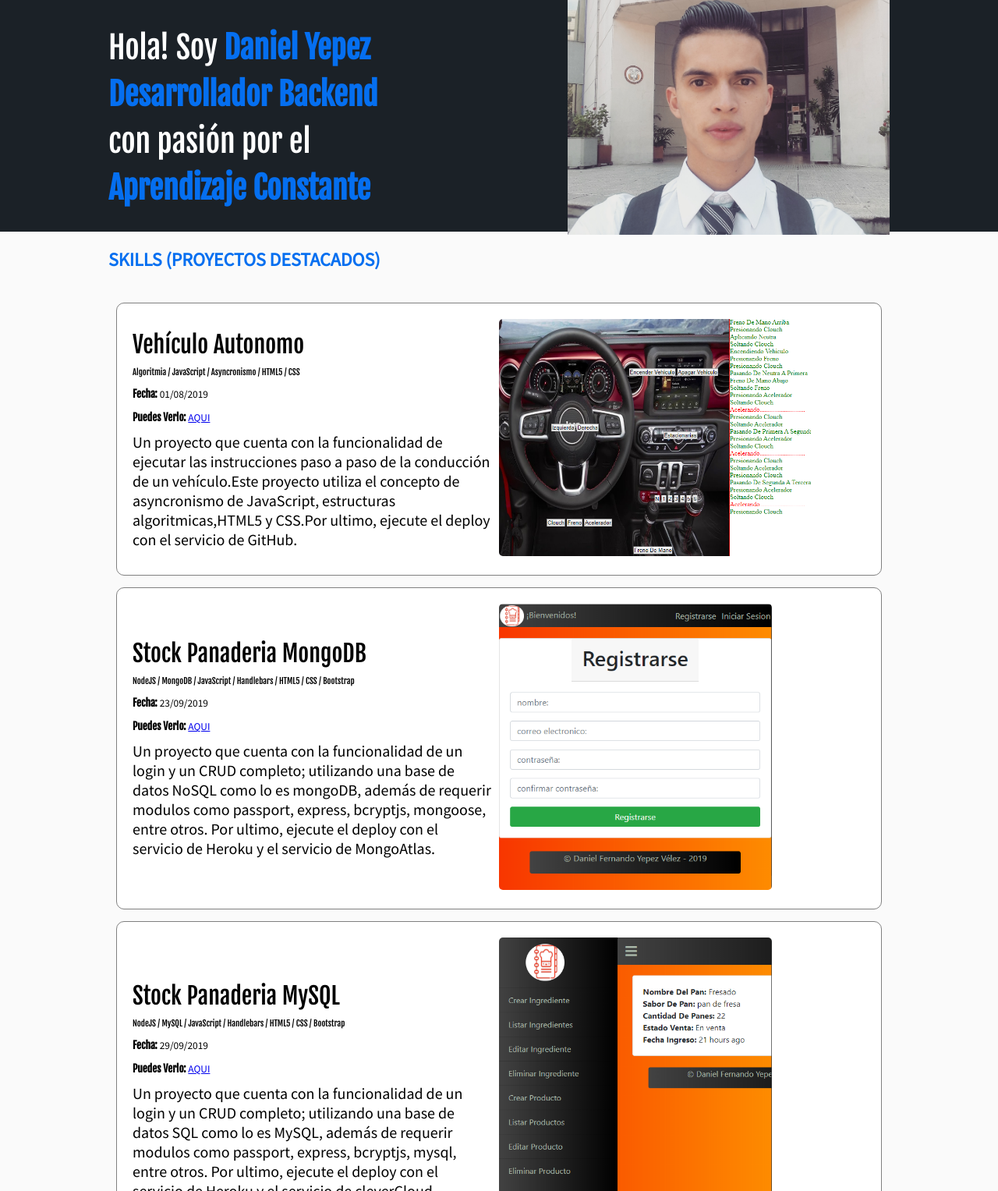
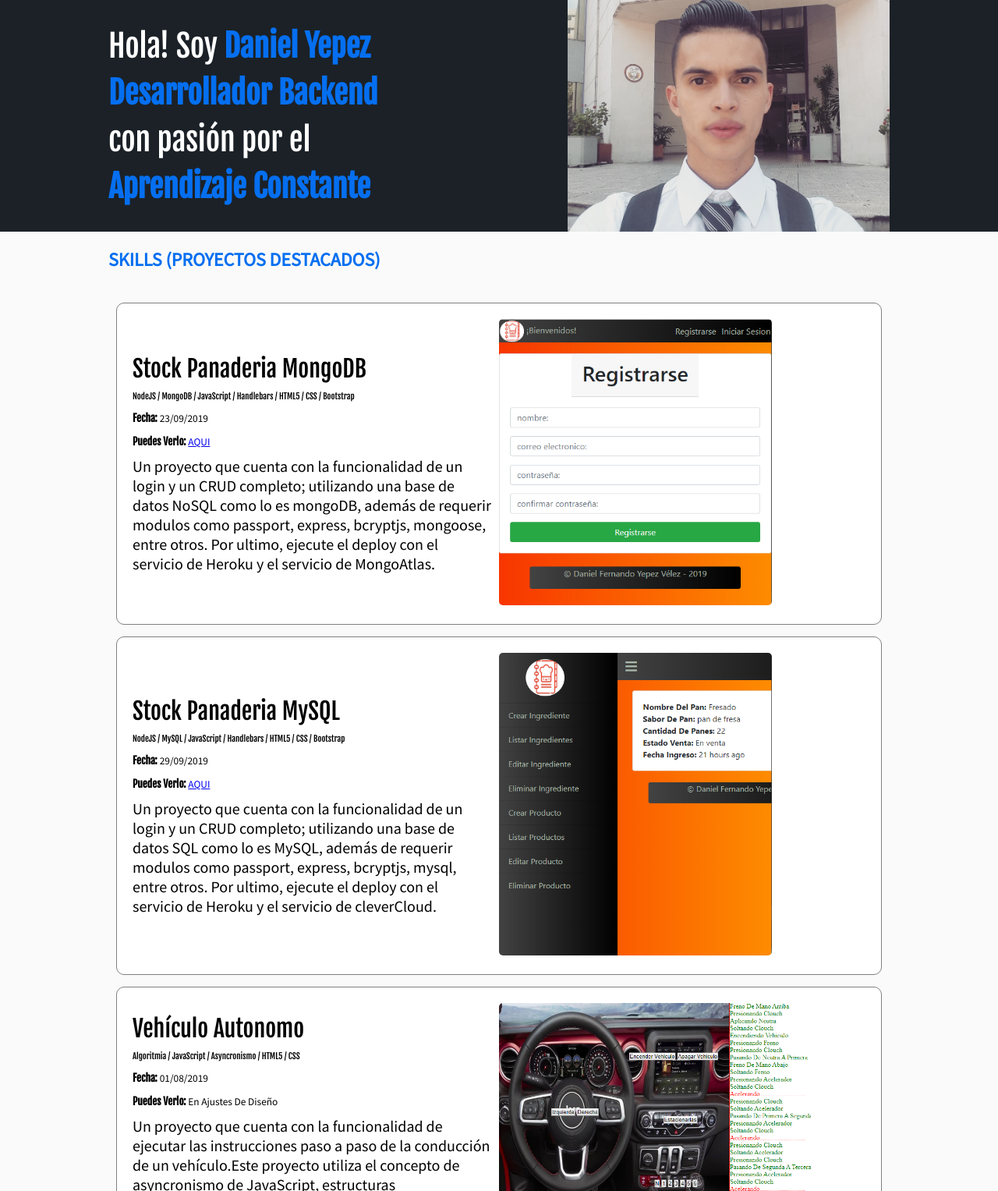
Before and after one commit to DanielFernandoYepezVelez/Portafolio-Proyectos, a plain HTML site: page index.html in a window 1280 px wide. Shown: the part 73-1600 px from the top of the page at 78% size. Drawn offline with Linux system fonts and the light colour scheme.

Commit message:
Organizando Detalles

```diff
--- a/index.html
+++ b/index.html
@@ -50,28 +50,13 @@
         <div class="container">
             <h1>Hola! Soy <strong>Daniel Yepez </strong> <br /> <strong> Desarrollador Backend </strong> <br />con pasión por el <br> <strong> Aprendizaje Constante </strong></h1>
             <figure>
-                <img class="hero-image" src="./Img/hero.jpg" width="413" height="304" alt="Hero Principal">
+                <img class="hero-image" src="./Img/hero.jpg" width="413" height="300" alt="Hero Principal">
             </figure>
         </div>
     </section>
     <section class="portfolio" id="portafolio">
         <div class="container">
             <h2>Skills (Proyectos Destacados)</h2>
-            <article class="project">
-                <div class="project-datails">
-                    <h3 class="project-title">Vehículo Autonomo</h3>
-                    <h6 class="project-course">Algoritmia / JavaScript / Asyncronismo / HTML5 / CSS </h6>
-                    <p class="project-date"><small><strong>Fecha: </strong>01/08/2019</small></p>
-                    <p class="project-url"><small><strong>Puedes Verlo: </strong><a href="https://danielfernandoyepezvelez.github.io/ProyectoVehiculo/index.html" target="_blank">AQUI</a></small></p>
-                    <p class="project-description">
-                        Un proyecto que cuenta con la funcionalidad de ejecutar las instrucciones paso a paso de la conducción de un vehículo.Este proyecto utiliza el concepto de asyncronismo de JavaScript, estructuras algoritmicas,HTML5 y CSS.Por ultimo, ejecute el deploy con
-                        el servicio de GitHub.
-                    </p>
-                </div>
-                <figure class="project-imageContainer">
-                    <img class="project-image" src="./Img/vehiculo.PNG" width="400" alt="Proyecto Vehiculo Autonomo">
-                </figure>
-            </article>
             <article class="project">
                 <div class="project-datails">
                     <h3 class="project-title">Stock Panaderia MongoDB</h3>
@@ -100,6 +85,21 @@
                 </div>
                 <figure class="project-imageContainer">
                     <img class="project-image" src="./Img/proyectoMySQL.PNG" width="350" alt="Proyect Panaderia MySQL">
+                </figure>
+            </article>
+            <article class="project">
+                <div class="project-datails">
+                    <h3 class="project-title">Vehículo Autonomo</h3>
+                    <h6 class="project-course">Algoritmia / JavaScript / Asyncronismo / HTML5 / CSS </h6>
+                    <p class="project-date"><small><strong>Fecha: </strong>01/08/2019</small></p>
+                    <p class="project-url"><small><strong>Puedes Verlo: </strong>En Ajustes De Diseño</small></p>
+                    <p class="project-description">
+                        Un proyecto que cuenta con la funcionalidad de ejecutar las instrucciones paso a paso de la conducción de un vehículo.Este proyecto utiliza el concepto de asyncronismo de JavaScript, estructuras algoritmicas,HTML5 y CSS.Por ultimo, ejecute el deploy con
+                        el servicio de GitHub.
+                    </p>
+                </div>
+                <figure class="project-imageContainer">
+                    <img class="project-image" src="./Img/vehiculo.PNG" width="400" alt="Proyecto Vehiculo Autonomo">
                 </figure>
             </article>
         </div>
@@ -153,7 +153,7 @@
     </section>
     <section class="contact" id="contacto">
         <div class="container">
-            <form class="form-email" action="./Suscription" method="POST">
+            <form class="form-email" action="#" method="#">
                 <h3>¿Creamos Algo Juntos?</h3>
                 <input type="text" name="#" id="#" placeholder="Déjame Tu Email">
                 <!-- <input type="submit" value="Enviar"> -->
--- a/styles.css
+++ b/styles.css
@@ -348,7 +348,8 @@ ul {
         bottom: 0;
         top: 0;
         width: 100%;
-        background-position-x: right;
+        /* background-position-x: right; */
+        height: 304px;
     }
     h1 {
         font-size: 2em;
```
